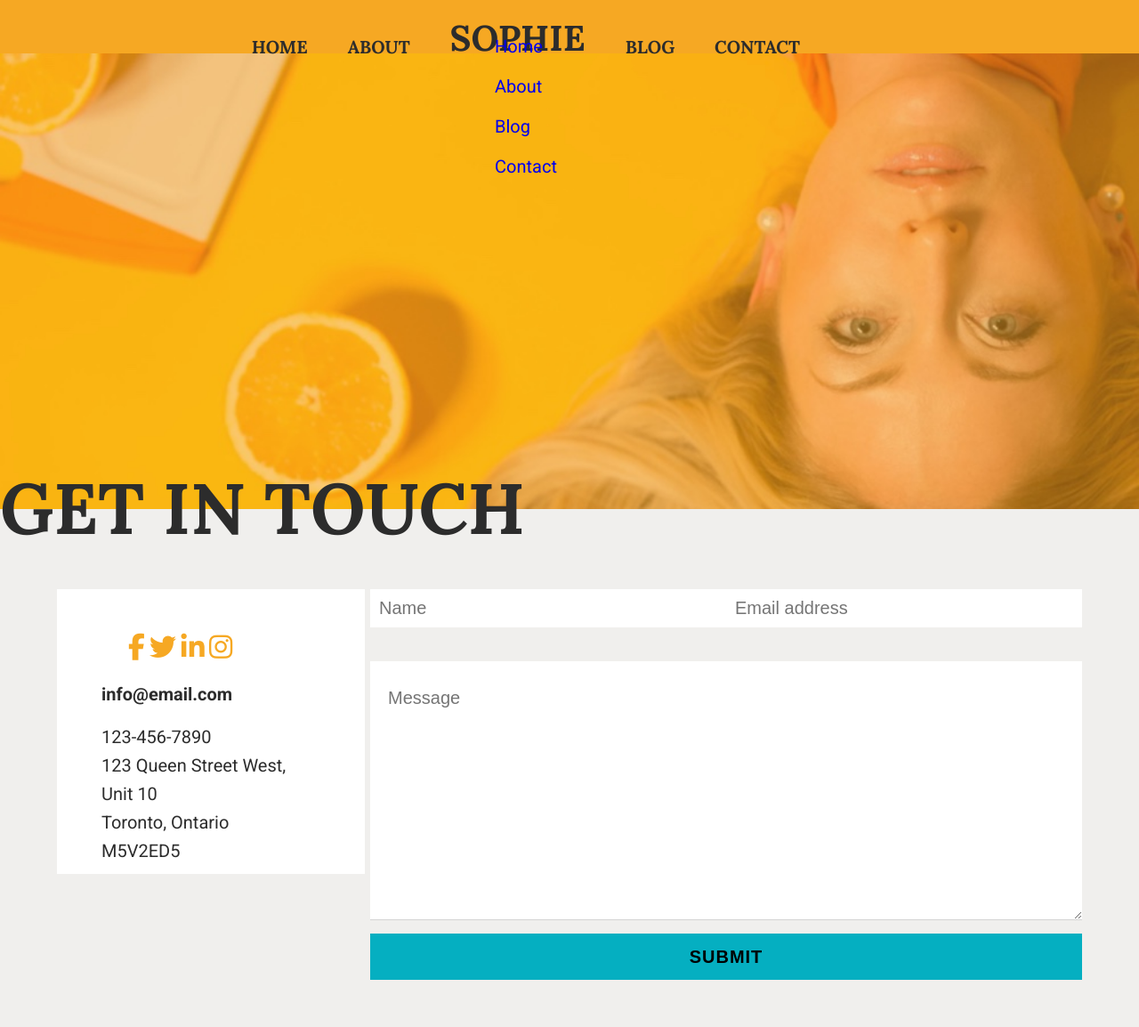
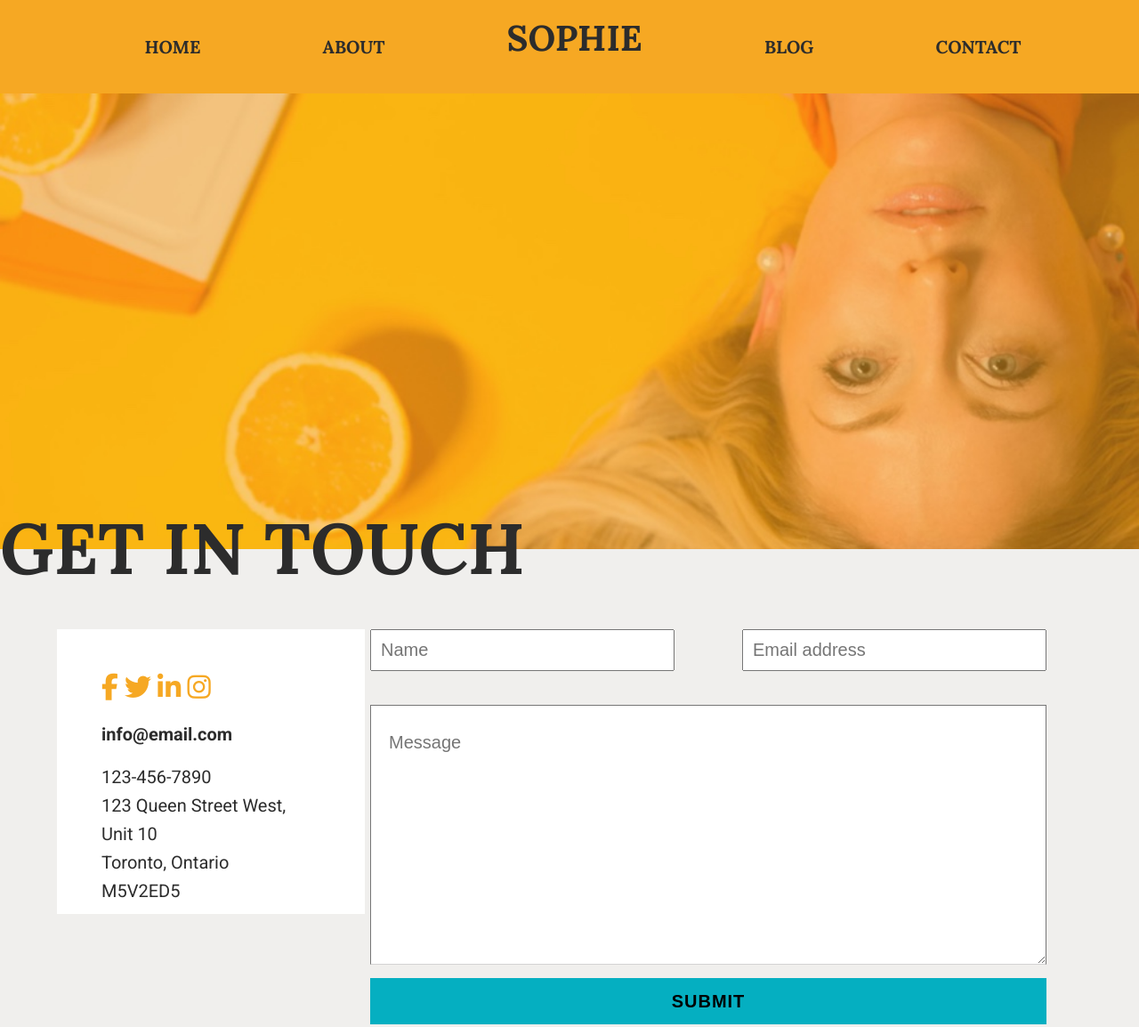
Before and after one commit to moteenraza07/moteenRazaProject1, a plain HTML site: page contact.html in a window 1280 px wide. Shown: the top 1154 px of the page at 89% size. Drawn offline with Linux system fonts and the light colour scheme; a web font is replaced by a local one.

Commit message:
fixed all the css on desktop version

```diff
--- a/contact.html
+++ b/contact.html
@@ -77,11 +77,9 @@
 					</ul>
 
 					<div class="address">
-						<a
-							href="mailto:info@email.com? subject= Mail from our Website"
-							class="email"
-							>info@email.com</a
-						>
+						<a href="mailto:info@email.com? subject= Mail from our Website" class="email">
+							info@email.com
+						</a>
 						<p>
 							123-456-7890 <br />
 							123 Queen Street West, Unit 10 <br />
@@ -97,7 +95,7 @@
 						<div class="textContainer">
 							<label for="name" class="sr-only">Name</label>
 							<input type="text" id="name" placeholder="Name" />
-							<label for="emailAddress" class="sr-only">Email address </label>
+							<label for="emailAddress" class="sr-only email">Email address </label>
 							<input
 								type="text"
 								id="emailAddress"
--- a/styles/sass/partials/_header.scss
+++ b/styles/sass/partials/_header.scss
@@ -11,7 +11,11 @@ header {
 		.wrapper, .mobileMenu {
 			display: flex;
 			justify-content: center;
-			position: fixed;
+
+			.navContainer {
+				display: none;
+			};
+
 
 			.navItem {
 				padding-top: 10px;
@@ -50,8 +54,12 @@ header {
 
 		.mainMenu {
 			display: flex;
-			width: 60%;
+			width: 100%;
 			justify-content: space-around;
+
+			.navItem:hover {
+				border-bottom: 2px solid black;
+			}
 
 			li {
 				font-family: $primaryFont;
--- a/styles/sass/partials/_sectionTwo.scss
+++ b/styles/sass/partials/_sectionTwo.scss
@@ -3,6 +3,11 @@
 .favouriteThingsContainer {
 	display: flex;
 	justify-content: space-between;
+
+	h3 {
+		padding-left: 20px;
+		margin-bottom: 20px;
+	}
 
 	.dogWindow {
 		z-index: 5;
@@ -15,6 +20,10 @@
 		width: 40%;
 		text-align: left;
 		padding-top: 61px;
+
+		.readMore {
+			margin-left: 25px;
+		}
 	}
 }
 
--- a/styles/sass/partials/contactSassFiles/_main.scss
+++ b/styles/sass/partials/contactSassFiles/_main.scss
@@ -2,7 +2,6 @@
 
 main {
 	background-color: $solidWhite;
-
 }
 
 .backgroundImg {
@@ -34,7 +33,8 @@ main {
 	.socialMediaIcons {
 		display: flex;
 		justify-content: space-between;
-		width: 60%;
+		width: 50%;
+		padding-left: 0px;
 
 		.socialIcon {
 			font-size: 30px;
@@ -63,18 +63,25 @@ main {
 		.textContainer {
 			display: flex;
 			justify-content: space-between;
+			width: 95%;
 
 			input {
-				width: 49%;
 				justify-content: space-between;
 				padding-left: 20px;
-				border: 0;
+
 			}
+
+			#name,#emailAddress {
+				width: 45%;
+			}
+		}
+
+		#message, .submitButton {
+			width: 95%;
 		}
 	}
 
 	textarea {
-		border: 0;
 		border-bottom: 1px solid lightgray;
 		padding: 30px 20px;
 		margin-top: 15px;
```
Also changed, not shown: index.html (+3 -26 lines), styles/sass/styles.css, 1 other file.
